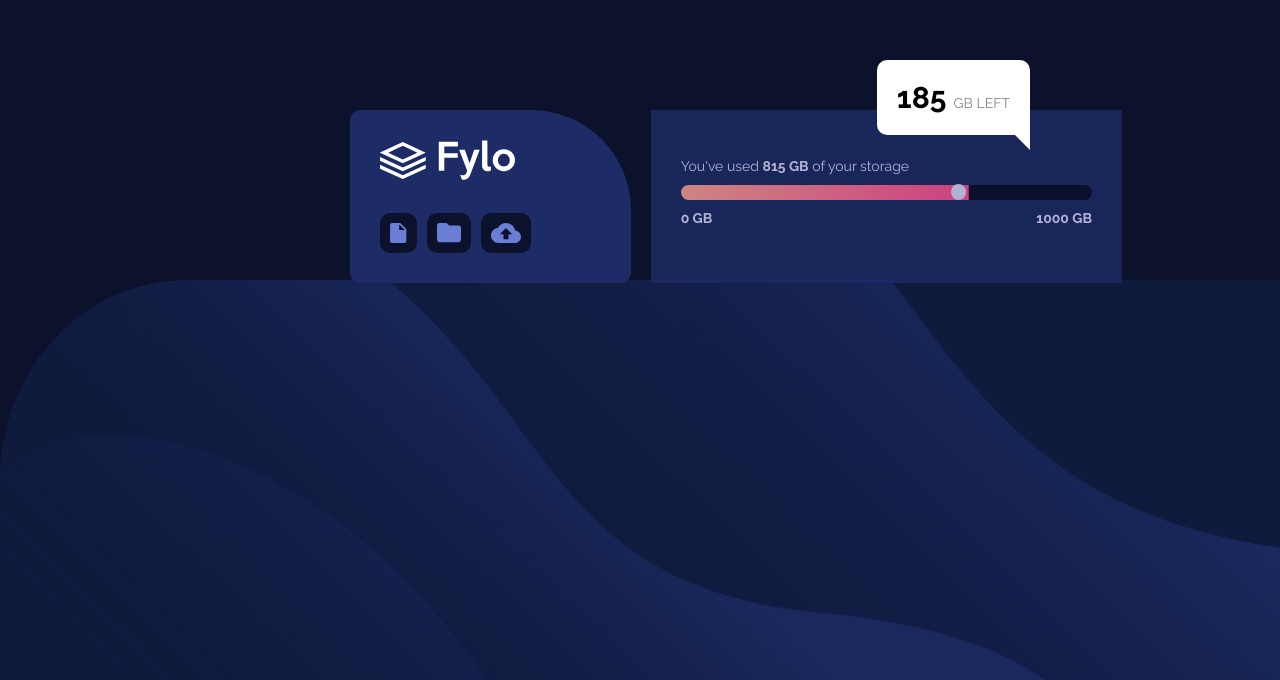
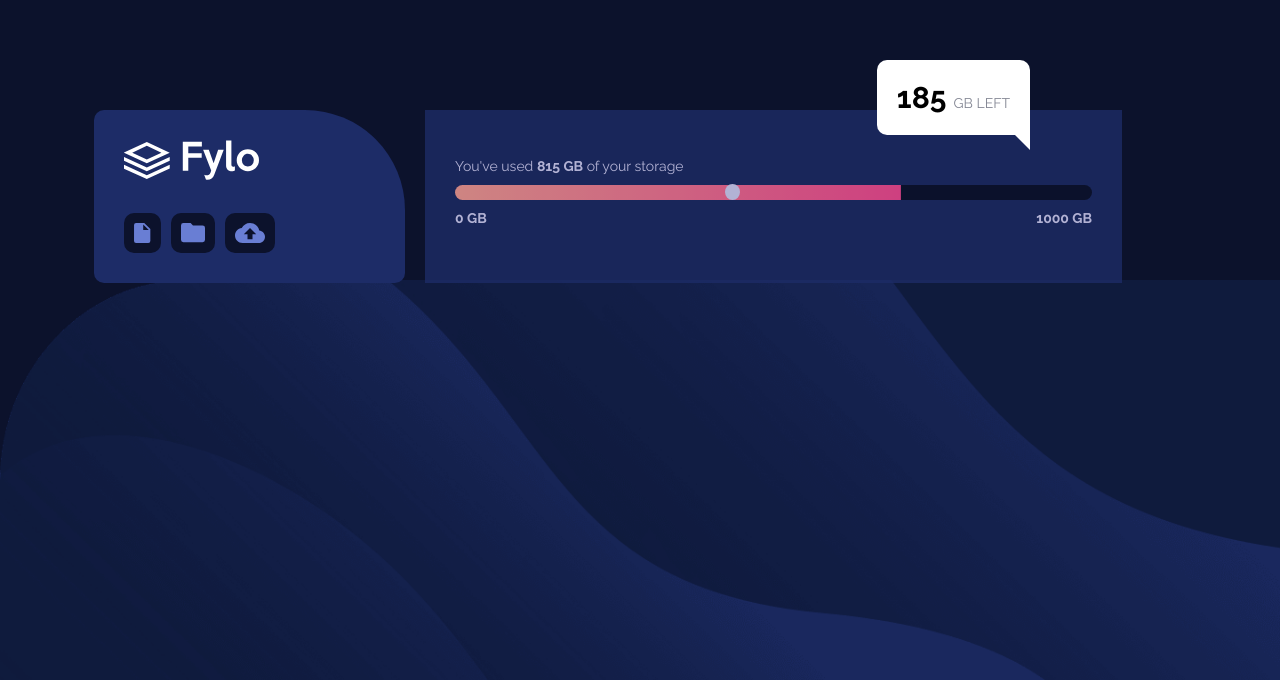
Before and after one commit to Doubting-Thomas/storage-component, a plain HTML site: page storage-component/index.html in a window 1280 px wide. Shown: the part 120-800 px from the top of the page. Drawn offline with Linux system fonts and the light colour scheme.

Commit message:
margin adjustment

```diff
--- a/storage-component/style.css
+++ b/storage-component/style.css
@@ -30,7 +30,7 @@ body {
 }
 
 section {
-  margin: 20rem 10% 20rem 25%;
+  margin: 20rem 10% 20rem 5%;
   padding: 3rem;
 }
 
```
